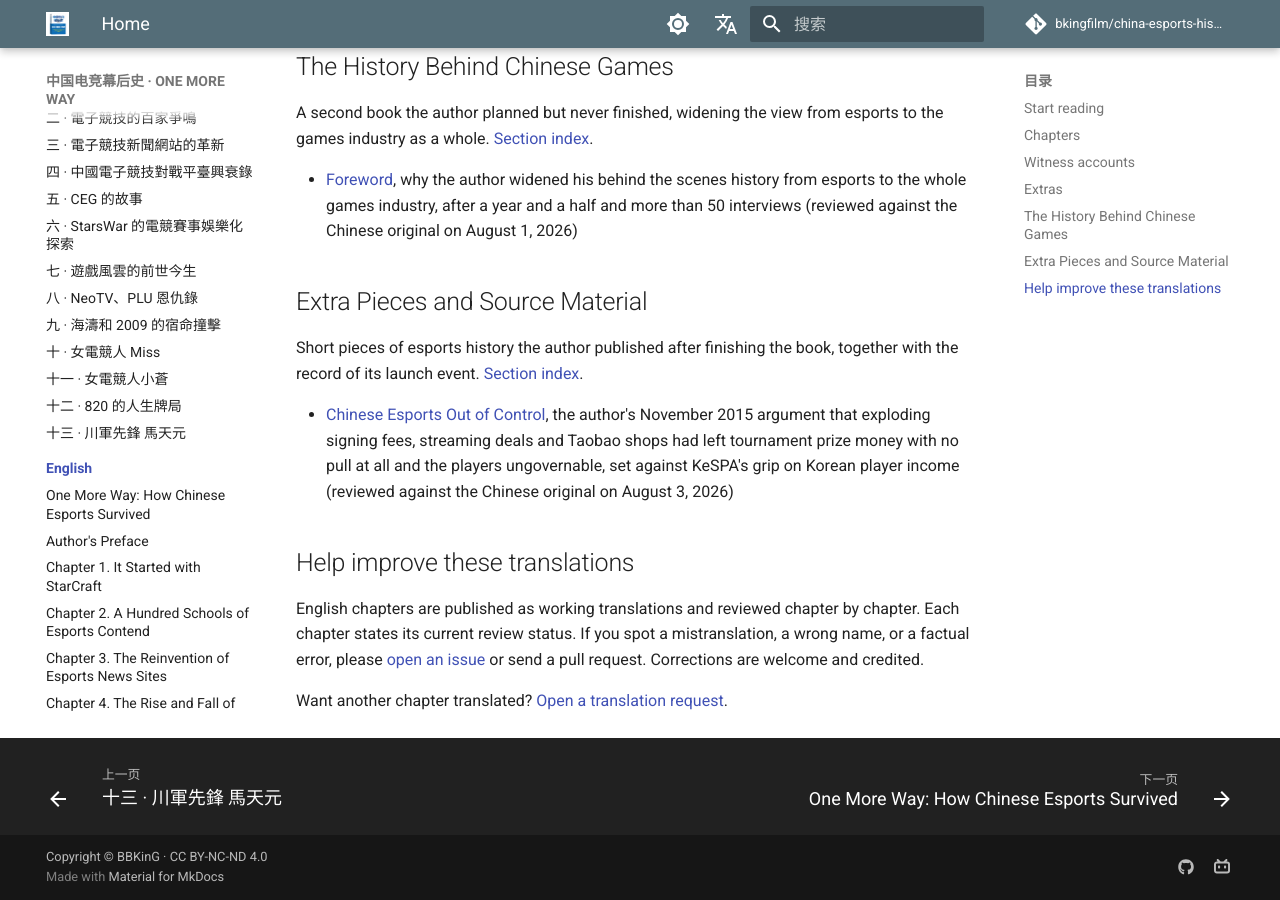
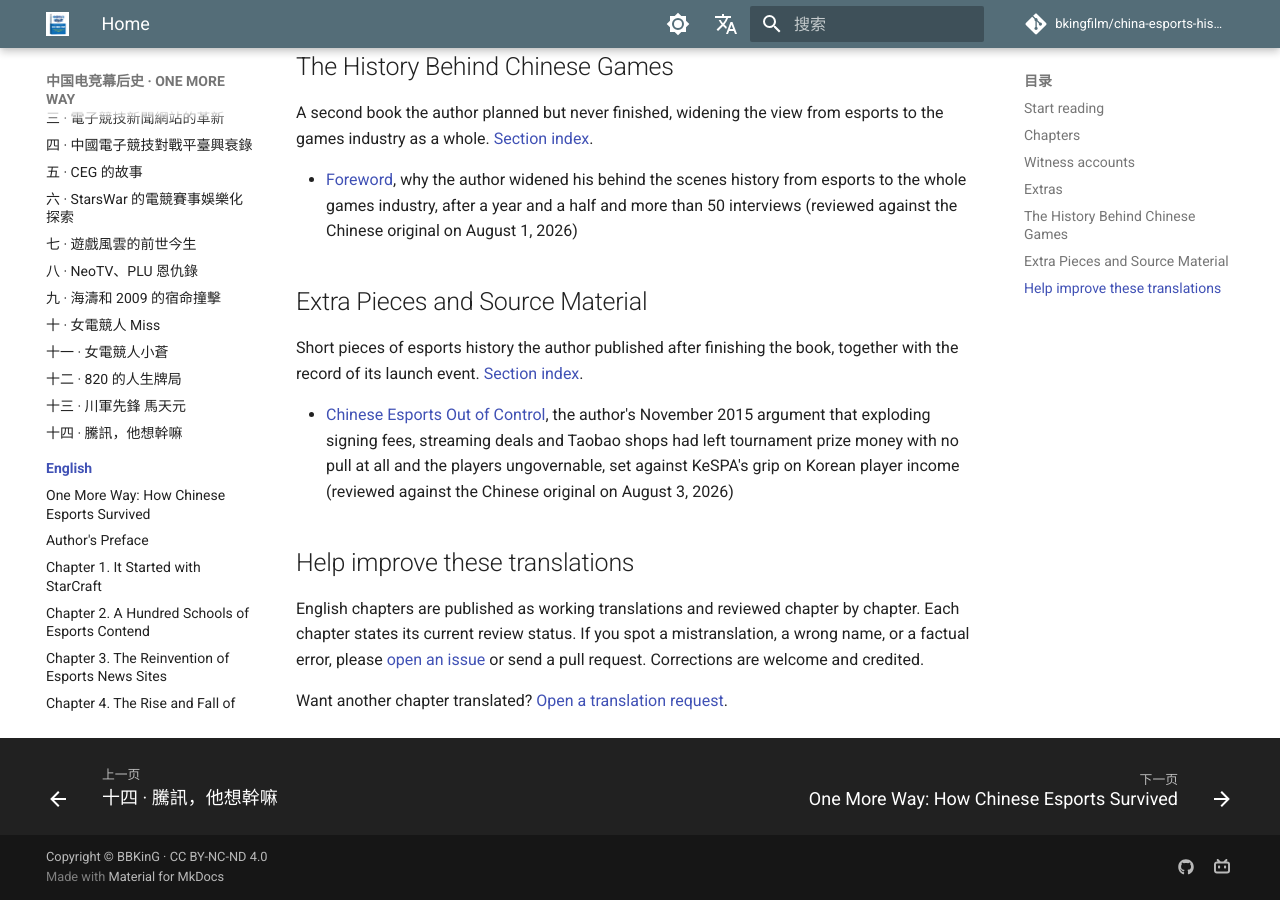
Before and after one commit to bkingfilm/china-esports-history, an MkDocs documentation site: the page built from docs/en/index.md, in a window 1280 px wide and 900 px high, scrolled down 6626 px. Built offline with MkDocs 1.6.1 and Material for MkDocs 9.7.7, drawn with Linux system fonts in a browser that asks for light colours; comment, search, counter and statistics services are not loaded; part of the change alters nothing that is shown.

Commit message:
繁體中文版新增第十四章 騰訊，他想幹嘛
譯自 docs/zh/chapters/14-腾讯，他想干嘛.md，章節結構照已校對的英文版對齊（兩個小標題）。
同時更新 docs/zh-tw/index.md 章節列表與 mkdocs.yml 繁體中文 nav。

Co-Authored-By: Claude Opus 5 (1M context) <noreply@anthropic.com>

```diff
--- /dev/null
+++ b/docs/zh-tw/14-tencent-what-does-it-want.md
@@ -0,0 +1,169 @@
+# 十四 騰訊，他想幹嘛？
+
+> 《ONE MORE WAY：中國電競幕後史》其中一章。作者 BBKinG（劉洋）。譯自簡體中文原文：[十四 腾讯，他想干嘛？](../zh/chapters/14-腾讯，他想干嘛.md)
+>
+> 首次發表於作者的知乎專欄，2013 年 12 月 2 日：https://zhuanlan.zhihu.com/p/19628896
+>
+> 這是等待校對的工作稿。若您發現誤譯、用詞不合臺灣習慣或史實錯誤，歡迎[開一個 issue](https://github.com/bkingfilm/china-esports-history/issues/new) 或送出 pull request。
+
+跟很多人一樣，我並不喜歡騰訊。
+
+我不喜歡騰訊的原因可能更直接一些，因為我們公司（XMA）原定 2013 年夏天舉辦的第八屆「StarsWar 電子競技盛典」被騰訊的「TGA 和 LPL」聯賽的密集日程擠得沒辦法定時間，畢竟暑假是各種活動的高峰期，很多同時期的其它賽事組織者都在抱怨這件事。
+
+可是，從另一個方面看，現在連送快遞的小夥看到我螢幕上的《英雄聯盟》都能隨口聊上幾句，給我們展會設計節目的女編舞老師都知道若風和草莓，我們去聯繫大型活動場地，遇到的場地負責人是 WE 戰隊的粉絲……
+
+相信很多人已經遇到過類似的事情，當這些事情遇到多了以後，你就會發覺，那個我們不喜歡的騰訊，已經把電子競技從以前的校園文化中拉到了一個更廣泛的社會文化層面裡了。
+
+我知道很多人依然不認可騰訊的遊戲，也不認可電競網遊化，但是如果你也和我一樣在這十幾年裡親身經歷過四五款電競遊戲的興衰，你就會發現，那些遊戲的黃金時期雖然早已過去，但是電子競技的靈魂依然延續了下來，並且發展得越來越好了。
+
+如今，客觀地說，中國電子競技的局面比歷史上任何一個時期都要好，不靠政策，不靠富二代，不靠低俗行銷，觀眾每天有比賽看，遊戲營運商賺聲譽又賺錢，明星和戰隊國內國外到處有比賽打、還有動不動有上百萬的獎金拿，各種廠商願意投錢，甚至解說和媒體都因此受益，整個中國電子競技產業鏈條還是第一次這麼同步地運轉起來。
+
+所以，我們不妨先把喜不喜歡放在一邊，來研究下騰訊遊戲的幕後史。
+
+在 2005 年甚至更早一些時候，騰訊就開始戰略佈局競技類網遊，從自研發的 QQ 飛車到 CF，再到英雄聯盟，騰訊不斷地花大成本投入 ARPU（每用戶平均收入）遠遠低於其它網路遊戲的電子競技項目。
+
+估計看到這裡很多人都想問：
+
+騰訊，他想幹嘛？
+
+當然，要知道他想幹嘛，我們就要知道他幹嘛了，所以這事要從頭說起。
+
+## 騰訊和電子競技的同歲卻不同命
+
+1998 年中國網際網路開始普及，那年 11 月，騰訊這隻小企鵝誕生了，也就是在那一年，很多單機遊戲愛好者透過網路開始走上真正的電子競技之路，所以如果我說騰訊和中國電子競技年齡差不多，不知道大家是否會反對？
+
+接下來的幾年，騰訊和中國電子競技的處境幾乎一樣，狂熱的愛好者，巨大的社會關注，當年上網就是聊 QQ，聯網玩遊戲就是星際爭霸（臺譯《星海爭霸》）和 CS，火到極點，但是騰訊人和電競人一樣都很迷茫，都覺得自己攤上的是個事，是個大事，但不知道該怎麼做。
+
+一直到 2001 年騰訊做到 5000 萬用戶的時候，公司只有 18 個人，還好 2001 年初「移動夢網」這個手機收費管道在這個時候出現了，騰訊基於這個服務推出了 QQ 會員等初級的增值收費，在 2001 年底實現了正現金流。
+
+此時的中國電子競技也迎來了一個小高峰，2001 年 12 月 5 日到 9 日在韓國漢城舉行的 WCG 世界總決賽上，MTY 和 Deep（真名：馬天元和韋奇迪）獲得 WCG 星際爭霸雙打世界冠軍。
+
+這裡要插一句，因為按慣例，在 WCG 決賽日，FIFA 的項目是排在星際爭霸前面進行的，於是那一年獲得 FIFA 雙打世界冠軍的中國選手 Windboy 和天啟（真名：林曉剛和閻波）是中國歷史上第一塊 WCG 金牌的獲得者，很多人可能只知道星際爭霸那個冠軍，所以這個有必要提一下。
+
+雖然在 2001 年年底，騰訊和中國電子競技都十分受關注，但是也就是在那個時候，他們因為在智慧財產權方面的根基不同，開始慢慢拉開了距離。
+
+騰訊從 QQ 會員開始做，推出 QQ 秀等贏利模式，在摸索中不斷成長，到 2003 年騰訊註冊用戶到 2 億時，推出了自研發的 QQ 遊戲（休閒遊戲社群平臺），公司已經進入了一個良性發展階段，雪球越滾越大。
+
+而發展到 2003 年的中國電子競技卻依然沒有一個明確的贏利模式，雖然那兩年的電競愛好者並不少，也匯聚了相當多很有才華和夢想的理想主義者，但是也僅此而已，很多電子競技組織在不斷重組，CS 和星際爭霸的賽事在不斷減少，電子競技愛好者也開始不斷流失到其它的遊戲和娛樂方式上去了。
+
+這就是我現在為什麼反對有些人過於理想主義的原因，如果沒有一個穩定的、良性的自我造血模式，這個雪球只會停在那裡，並隨著時間越來越小。
+
+而從 2004 年到 2008 年，騰訊無論是代理還是自研發，都積累了大量實戰經驗，特別是在 2008 年騰訊拋棄了傳統 RPG 遊戲，轉向細分休閒遊戲市場後，由於遊戲這種低消費的特點展現出了反經濟週期的特性，讓騰訊在 2008 到 2010 年全球經濟低迷時期更是如魚得水得到巨大發展。
+
+此時，中國電子競技卻依然在夢遊，即使有了 2004 年由國家體育總局和中信泰富撐腰的 CEG，以及在 SKY 獲得 2005 和 2006 WCG 世界兩連冠等事件的影響下，中國電子競技雖然神奇地保持了很高的關注，卻還是沒有找到合適自己的造血模式。
+
+於是當 2009 年世界金融危機到來時，騰訊慢慢地超越了自己的網路遊戲同行們，坐穩了中國網遊頭把交椅，而電子競技的一幫人全被打散，大多進入了各個遊戲公司開始回爐重煉。
+
+下面要寫的事情，就是很多人不知道的了。
+
+2007 年的夏天，QQ 彈了一個視窗，裡邊的內容是騰訊互動娛樂部門招聘，從某種意義上來說，這個彈窗標誌了騰訊遊戲爆炸性發展的起點，很多人看到這個招聘進入騰訊遊戲，不少人的命運因此而改變。
+
+2007 年 8 月 21 日，《Cross fire》中文定名為《穿越火線》，當時騰訊已經確定從韓國 Smile Gate 公司引進 CF（穿越火線）遊戲了，星際爭霸時代著名的電競人寒羽良（現騰訊遊戲量子工作室負責人 陳宇）也參與了引進工作。
+
+騰訊遊戲的一個遊戲項目一般分成營運和市場 2 個部分。產品的營運是由製作人負責，市場方面由市場部門負責。
+
+CF 營運負責人是 CF 項目製作人吳裔敏（現大蛙數字科技創始人），這是一個非常喜歡 CS 的人，CS 水準也很高，曾經在騰訊公司內部的 CS 比賽上獲得冠軍。CF 的主策劃許光（後來的 CF 製作人，以及現在騰訊 FPS 項目的負責人，他做了 CF 遊戲手感的改進），CF 賽事負責人是劉浩博。
+
+當時的市場方面，品牌經理是廖侃（現騰訊 FPS 行銷負責人）和金亦波（現騰訊 TGA 負責人和 LOL 市場負責人），他們向市場主管侯淼（Mars）匯報。整個項目組差不多十多個人，很遺憾因為收集到的資料有限，我不能一一提到。
+
+騰訊拿 CF 的代理，原本的打算是想吃 CS 的市場，據吳裔敏說，當時 CS 可統計的數字是 200 萬到 300 萬的平臺線上，這還沒算很多區域網路伺服器裡的玩家數量，按說，中國 FPS 遊戲這個時候的前景是很可觀的。
+
+可最初擺在他們面前的 CF 測試版是慘不忍睹的。
+
+韓國當時最火的 FPS 遊戲是突襲和特種部隊，騰訊因為種種原因都沒簽，而 CF 其實是與另一款遊戲 AVA（戰地之王）打包簽來騰訊的韓國遊戲，所以大家原本期望就不高，而 CF 前三版的測試和反饋更是讓吳裔敏他們十分寒心，對於 CS 玩家來說，CF 的畫面和遊戲性都十分差，反正測試下來，高端 FPS 玩家和新手都無法接受。
+
+於是，CF 項目組對這款遊戲進行了重新定位。
+
+他們不再去瞄著拉攏 CS 玩家的路線，而是降低操作複雜度，提高 KD 比（殺人和死亡數的比例），簡單地說，就是讓菜鳥也可以有更高的機率殺死高手，比如提高爆頭率等等，並把市場目標定位在新 FPS 玩家的培養上，而不再是追逐 CS 用戶。
+
+對於網遊廠商來說，電子競技和網遊的運作理念是不一樣的。
+
+電子競技做金字塔，大家眼睛更多看在頂端。而網遊廠商是希望更多人參與，他們的目光更多是關注在龐大的底部人群。
+
+所以，網遊的思路是要快速提高品牌知名度，讓更多的人知道 CF。
+
+於是 CF 最初的計畫就是藉助一些別的品牌來快速提升自己的形象，這也就是 CF 在 2008 年 4 月就宣佈加入 WCG，成為正式比賽項目的原因。
+
+另一個品牌合作就是 CF 與雷蛇 Razer 的合作。
+
+很多人可能不知道，Razer 在 1999 年 Quake（雷神之錘，臺譯《雷神之鎚》）的時代就已經在做高端機械滑鼠品牌了，一直發展到 2008 年，Razer 煉獄蝰蛇滑鼠的設計已經非常時尚新穎了。於是，CF 與煉獄蝰蛇的發售進行了捆綁整合，再多說一句，你看現在英雄聯盟等遊戲與 Razer 的緊密合作關係，就是從那時候打下的合作基礎。
+
+我們再仔細看下騰訊對 CF 這個重新定位和推廣的系列動作。
+
+騰訊首先敏銳地發現了定位問題，並果斷降低了 FPS 的門檻，然後對 CF 的品牌進行了綁定式快速提升。在這個階段，騰訊內部對 CF 的信心和期望值也開始提高，堅定了加大了產品的推廣力度，開始走從量變做到質變的發展路線。
+
+下面要說到一個東西是騰訊市場方面的一個核心競爭力了
+
+## 騰訊的推廣商體系
+
+說到這裡，有必要先介紹下在這之前的地推體系，地推團隊並不是騰訊特有的，很多遊戲廠商都有地推團隊，當時做得最有名的是巨人公司的，也就是完成腦白金和征途推廣的團隊，這在當時是非常厲害的推廣方法，能深入到中國三四線城市裡進行網咖（大陸稱網吧，與臺灣的網咖並非同一種場所）和校園推廣，不過，這也需要養相當數量的地推人員。
+
+這就使得地推團隊天生存在很多問題，它是個勞動密集型工種，管理困難、成本高，註定了這個模式是要被淘汰的。所以現在基本上已經沒有什麼公司再養地推團隊了。
+
+可地推這件事依然需要存在，這時一種新的思路出現了，推廣商體系。
+
+推廣商體系是什麼？你看完下面這個例子就明白了。
+
+2008 年 9 月騰訊開始舉行百城聯賽，選 20 個省，每個省 3 個城市，每個城市 2 個網咖，週末在 2 個網咖各做一場比賽，這一共就是 120 個網咖，每個月還會換城市。
+
+如果這個百城聯賽的費用全部是騰訊來出，那光是成本是相當恐怖的，更別說執行難度了，特別是對於新推出的遊戲，這樣做風險是很大的。
+
+這個時候推廣商體系就發揮作用了，騰訊用 QQ 經過這麼多年的經營，搭建起來的平臺資源就是一個源源不斷的母體，用 QQ 資源跟每個地方的供應商進行資源交換，這樣就可以只出很少的包機費（包下網咖機臺時段的費用）和一些禮包，就可以實現全國的同步推廣。
+
+這是其它遊戲營運商即使知道也無法模仿的東西，從理論上來說，騰訊用這個推廣商體系花的推廣成本永遠比競爭對手少得多，也快得多。
+
+就這樣，騰訊的推廣商體系與 CF 的賽事一同成長了起來，這對於新遊戲的快速普及起到了相當大的作用，這套方法也同樣用在了 2010 年開始做的《英雄聯盟》身上，這就是為什麼英雄聯盟讓人感覺是一夜間到處都是的原因。
+
+2011 年，CFPL《穿越火線》職業聯盟電視聯賽在北京 GTV 拉開帷幕，整個比賽從策劃到執行細節都做得非常考究，一流的選手包裝，明星打造，以至於現在的 LPL 都留下了很多 CFPL 的影子，這把 CF 的品牌形象更是推上了一個新的臺階。
+
+下面就要說說 CF 的問題了。
+
+雖然從網路遊戲的角度來看，CF 是相當的成功，世界第一的線上人數和巨大的營收，但在主流電競圈，CF 並不被認為是一個成功的電子競技項目。
+
+為什麼？
+
+第一、CF 始終沒能進入校園市場，並沒有深入到電子競技主體大學生中，也就沒有被大學生們廣泛接受和認可，我個人認為這主要是因為它沒有區域網路模式，沒有區域網路對於學生來說，就是無法方便地自發在學校內組織比賽，也無法在宿舍內進行自我傳播。當然，這是網遊廠商現階段無法改變的一個局面，而校園網路情況也不會有什麼改善，教育網的地位對於大學來說是有其特殊意義是無法撼動的，這一點 10 年前是這樣，現在是這樣，至少未來 5 年還會是這樣，中國高校的網路也不會有翻天覆地的改變，這是一個體制內的世界。
+
+第二、當 CF 沒有自我傳播能力時，推廣工作也沒有按照電子競技的思路和產業的格局去做，我們來看 CF 的這個鏈條：明星、俱樂部、賽事、媒體、營運商，這 5 個部分中只有營運商活得十分滋潤，其它四個部分的數量和名氣都不盡如人意，從數據上說，即使是最好的 CF 明星開的淘寶店，他的月銷量也只是跟一般的 DOTA 和英雄聯盟解說差不多，這是很讓人惋惜的。
+
+如果你把 CF 與歷史上公認的電子競技項目進行橫向比較，就會發現：
+
+CF 滿足了所有爆發的條件，可最終紅而不紫，它的歷史地位與大眾所認可的電子競技經典項目僅僅一步之遙，可是就是差了這麼一點點，在中國幾乎沒賺什麼錢的 CS 進去了，而擁有世界最高線上網遊頭銜的 CF 卻停在了門口。
+
+從 A 到 A+，有可能是世界上最遠的距離。
+
+下面說說英雄聯盟。
+
+英雄聯盟命好，它在中國出現的時間（2010 年）剛好是 DOTA 盛極而衰的一年，而騰訊在經過 QQ 飛車、DNF、CF 的各種磨練和經驗積累後，終於在對的時間，對的地點，遇到了對的遊戲，做了對的事情，這就是命。
+
+2010 年，有數據顯示，騰訊 QQ 的註冊帳戶總數近 10 億，同時線上人數超過 1 億，在那一年的騰訊遊戲嘉年華上，騰訊遊戲發布了自己全新的 LOGO，以及下屬的 4 個子品牌架構。騰訊遊戲嘉年華（TGC）、騰訊遊戲競技平臺（TGA）、騰訊遊戲公會（TGG）、騰訊遊戲愛心聯盟（TGSR）。
+
+騰訊現在做英雄聯盟的做法就是網遊+電子競技的思路了。
+
+簡單地說，就是網遊往寬做，電競往高做。一方面他們繼續用推廣商體系和百城聯賽等網遊手段進行底層普及，另一方面，他們架構了一個涵蓋電子競技所有元素的金字塔扶持體系。
+
+1、每個參加英雄聯盟職業聯賽的俱樂部每 3 個月就有 5 萬元固定補貼+獎金，即使是成績最差的隊伍，也有 5 萬的獎金，另外俱樂部還可以獲得一定比例的獎金作為俱樂部的獎勵，也就是說，只要可以保證這 3 個月不違紀，按時參加比賽，進入聯賽的俱樂部就可以拿至少 10 萬塊。這是最低的，要知道冠軍獎金可是 50 萬。
+
+2、英雄聯盟的製作方 Riot 公司更注重電子競技的發展思路，他們在全球都做了英雄聯盟職業聯賽，比賽規則也差不多，每週打兩天，8 個隊，BO1，4 個循環 28 輪，所有國家地區的冠軍將會匯集到美國參加 9 月的全球總決賽。為國爭光，這就把英雄聯盟帶到了一個更高的層次去了，這也是電子競技的巨大魅力之一。
+
+3、將英雄聯盟的解說和明星進行包裝推廣，幫助他們提高曝光，並且都給上臺的機會，這是非常難得的。
+
+不過，騰訊在媒體方面就做得不是太盡如人意了，一些壟斷的行為造成了部分媒體的抵制，這個利弊讓他們自己去衡量吧。
+
+不可否認的是，英雄聯盟的成功大大改善了中國電子競技的生存環境，因為這是一個真正的良性循環，這個雪球必將越滾越大，越滾越快。
+
+同時，騰訊在英雄聯盟上的成功電子競技營運，讓其它的網遊廠商產生了危機感。
+
+1、網遊核心用戶的增長停滯，並在不斷減少。這些年一些短視的網路遊戲賊船式地洗劫玩家，玩家在砸了大量金錢後一旦清醒，就永遠不會再回頭了，這造成一個問題，金礦總有挖空的一天，於是，arpu（每用戶平均收入）並不高但是規模龐大的中國電競市場成了他們眼中新的金礦。
+
+2、騰訊用英雄聯盟「花錢少消耗時間多」的特點，一邊圈電子競技市場，一邊擠佔原有的網路遊戲市場，特別是競爭對手的市場，這是相當厲害的一步棋，既培養了用戶在騰訊玩遊戲的習慣，又削弱了對手。
+
+於是，當其它遊戲廠商醒悟過來後，紛紛上馬自己的電子競技項目，可是在我看來，大多數廠商現在只是在疲於防禦，並沒有拿出實際有效的解圍方法。
+
+從現在的局面上看，騰訊已佔盡先機，正在不慌不忙地抽軍將中，這就是騰訊戰略高明的地方，這還不算騰訊手裡早已握著的幾張殺招底牌，估計也要在今年年底或者明年年初公佈了。
+
+好了，讓我們回到文章最開始的那個問題上。
+
+騰訊，他想幹嘛？
+
+幹
--- a/docs/zh-tw/index.md
+++ b/docs/zh-tw/index.md
@@ -33,3 +33,4 @@
 - [十一 女電競人小蒼](11-xiaocang-zhang-xiangling-woman-in-esports.md)，全書第十一章。小蒼（張翔玲）是圈裡少數幾乎把選手、解說、記者、品牌經理、俱樂部老闆都做過一輪的人。田徑教練的女兒，四百米跨欄撞傷尾椎還被父親要求跑完全程；期中考 731 分換來一臺 4999 元的電腦，2000 年高二時被哥哥帶進星際爭霸。2003 年因為看到女選手 Colorgirl 贏了男選手而加入 JH 戰隊，2005 年拿下 TOM 網解說大賽冠軍去韓國解說 WEG，2008 年當上奧運火炬手，年底貸款替父母在長沙買了房。2009 年進騰訊做《英雄聯盟》品牌經理，當時項目組只有兩個人；2012 年辭職，把 LOL Ladies 轉成線下俱樂部又親手解散。文末是 2013 年那份輕度高血壓的體檢報告，和她說的「攤開雙手時，才發現手裡什麼也沒有」（等待校對的工作稿）
 - [十二 820 的人生牌局](12-zouyitian-820-card-game-of-life.md)，全書第十二章。820（鄒倚天）1989 年生於上海青浦，父母離異，家裡沒錢沒關係沒背景，初中畢業就進技校讀機電。2003 年從魔獸爭霸 3 的 RPG 地圖一路玩到臺灣人做的《真三》，在真三數字隊裡拿到 820 這個代號，再從 Dota 6.27 轉進 DOTA，2007 年底以月薪 1500 元加入 HTML 開始打職業。進 Ehome 之後撞上 2009 年管理層的權力鬥爭和 IEM 代打門，禁賽加上兩個月沒訓練，士氣整個垮掉；2010 年在法國 ESWC 拿到世界冠軍，因為對英雄 VS 的理解被冰蛙用名字命名了遊戲裡的一個英雄，回國後打出十冠王，工資卻還是 2500 元。2011 年科隆的百萬美金 Dota2 邀請賽拿下亞軍後離隊，轉做全職解說（等待校對的工作稿）
 - [十三 川軍先鋒 馬天元](13-matianyuan-sichuan-vanguard.md)，全書第十三章。馬天元（MTY）1981 年生於成都，高考時認真了一下就考進四川大學計算機系，大二在遊戲電腦房「打工」，其實是靠星際爭霸的名氣替店裡拉生意。1999 年他進了 =A.G=，很可能是中國第一支全職業電子競技戰隊，兩個項目兩名選手，月薪 2000 元。2001 年 WCG 韓國總決賽，星際爭霸雙打這個項目他和 Deep 到了首爾才知道，決賽對德國隊打到 2 比 2，奪冠瞬間他腦子一片空白，兩人高舉五星紅旗站上頒獎臺的那張照片把很多人帶進了這一行。同年 11 月亞聯戰網強推收費，點卡買不到、人跑光，兩個月後整個電子競技部門被撤。此後他四度復出做俱樂部，2009 年在武漢試以戰隊養戰隊的電競培訓模式，2010 年回成都把 AG 的名號重新立起來，隊員工資獎金很高而管理層薪水不高。2012 年女兒出生，他到上海從頭開始（等待校對的工作稿）
+- [十四 騰訊，他想幹嘛](14-tencent-what-does-it-want.md)，全書第十四章。作者從自家的 StarsWar 被 TGA 與 LPL 的密集檔期擠得排不進場寫起，回頭盤騰訊遊戲的幕後史。1998 年騰訊與中國電競同歲，一個從 QQ 會員、QQ 秀一路滾出贏利模式，另一個到 2003 年還找不到自我造血的路。2007 年 QQ 上彈出的一則部門招聘，成了騰訊遊戲爆發的起點；CF 從一款慘不忍睹的測試版被重新定位成降低操作門檻、拉高 KD 比的新手 FPS，再靠加入 WCG 與雷蛇捆綁把品牌拉起來。真正的核心競爭力是推廣商體系，用 QQ 平臺資源跟各地供應商換資源，只出很少的包機費就把百城聯賽鋪進 120 家網咖。CF 拿下世界第一的線上人數卻紅而不紫，作者歸因於沒有區域網路模式，進不了校園也無法自我傳播；2010 年接手的英雄聯盟則走網遊往寬、電競往高的雙線，進聯賽的俱樂部三個月保底 10 萬，冠軍獎金 50 萬（等待校對的工作稿）
--- a/mkdocs.yml
+++ b/mkdocs.yml
@@ -173,6 +173,7 @@ nav:
       - 十一 · 女電競人小蒼: zh-tw/11-xiaocang-zhang-xiangling-woman-in-esports.md
       - 十二 · 820 的人生牌局: zh-tw/12-zouyitian-820-card-game-of-life.md
       - 十三 · 川軍先鋒 馬天元: zh-tw/13-matianyuan-sichuan-vanguard.md
+      - 十四 · 騰訊，他想幹嘛: zh-tw/14-tencent-what-does-it-want.md
   - English:
       - "Home": en/index.md
       - "One More Way: How Chinese Esports Survived": en/one-more-way-tedx-2015.md
```
